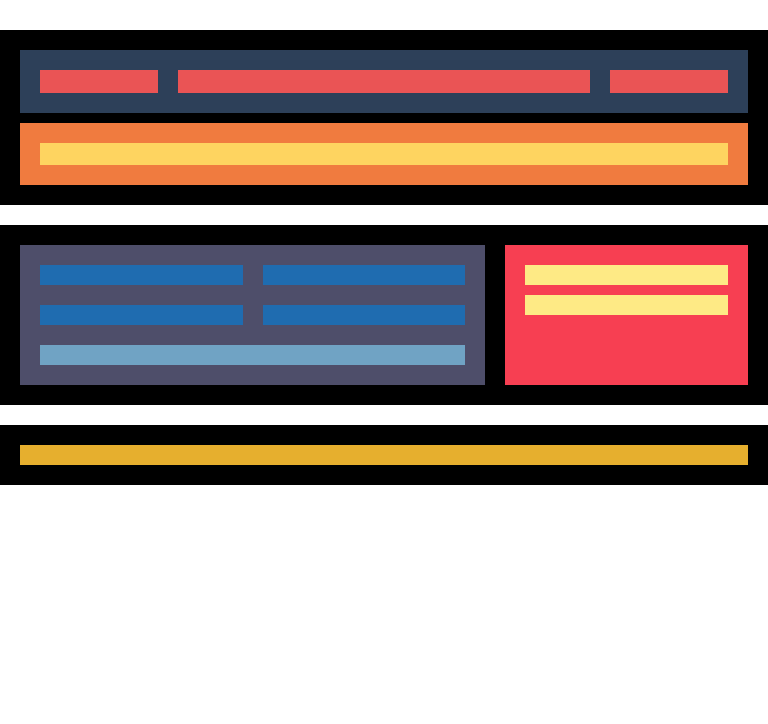
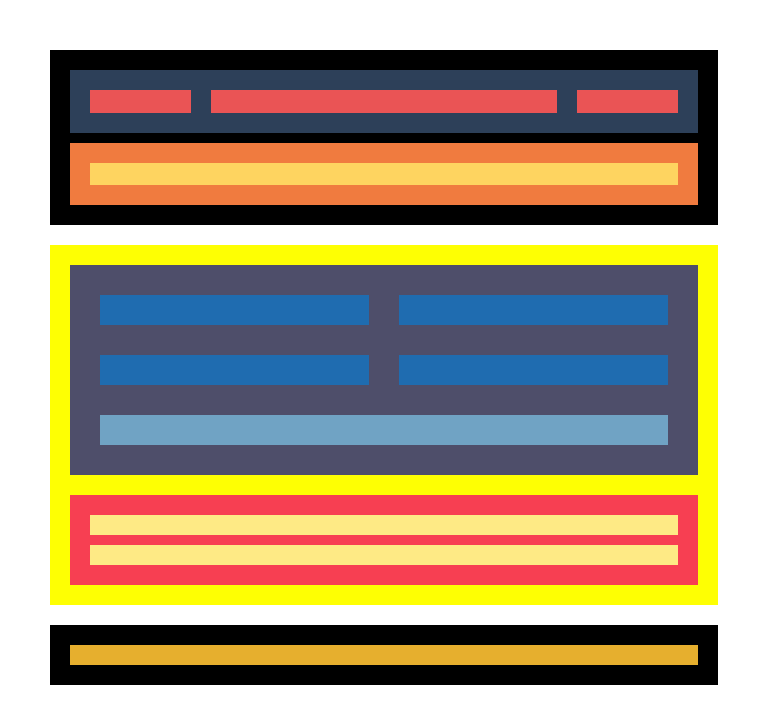
Before and after one commit to nuriagrinyo/sprint1, a plain HTML site: page nivell-1/index.html in a window 768 px wide. Drawn offline with Linux system fonts and the light colour scheme.

Commit message:
adaptació per a tauleta (media query) i imatges de mostra desades

```diff
--- a/nivell-1/css/style.css
+++ b/nivell-1/css/style.css
@@ -179,3 +179,48 @@ body {
     flex-grow: 1;
     margin: 20px 20px 20px 20px;
 }
+
+
+/* MEDIA QUERY PER A TAULETES */
+
+@media (min-width: 768px) and (max-width: 1024px) {
+
+    .capçalera {
+        margin: 50px 50px 10px 50px;
+    }
+
+    .principal {
+        background-color: #feff03;
+        flex-basis: 300px ;
+        margin: 10px 50px 10px 50px;
+        display:flex;
+        flex-direction: column;
+    }
+
+    /* BLOC 3 */
+    .bloc-3 {
+        background-color: #4e4e6a;
+        flex-basis: 200px;
+        margin: 20px 20px 10px 20px;
+        display: grid;
+        grid-template-columns: [first] 30px [line2] auto [line3] 30px [line4] auto [line5] 30px ;
+        grid-template-rows: [row1] 30px [row2] 30px [row3] 30px [row4] 30px [row5] 30px [row6] 30px [row7] 30px;
+    }
+
+    /* BLOC 4 */
+    .bloc-4 {
+        background-color: #f73f52;
+        flex-basis: 20px;
+        flex-grow: 1;
+        margin: 10px 20px 20px 20px;
+        display: flex;
+        flex-direction: column;
+    }
+
+    .peu {
+        margin: 30px;
+        margin: 10px 50px 20px 50px;
+    }
+
+
+  } /*final media query tauleta*/
```
Also changed, not shown: Captura de pantalla del wireframe versió tauleta.png (added), Captura_de_pantalla_2021-02-01_a_las_18.06.04.png (added).
